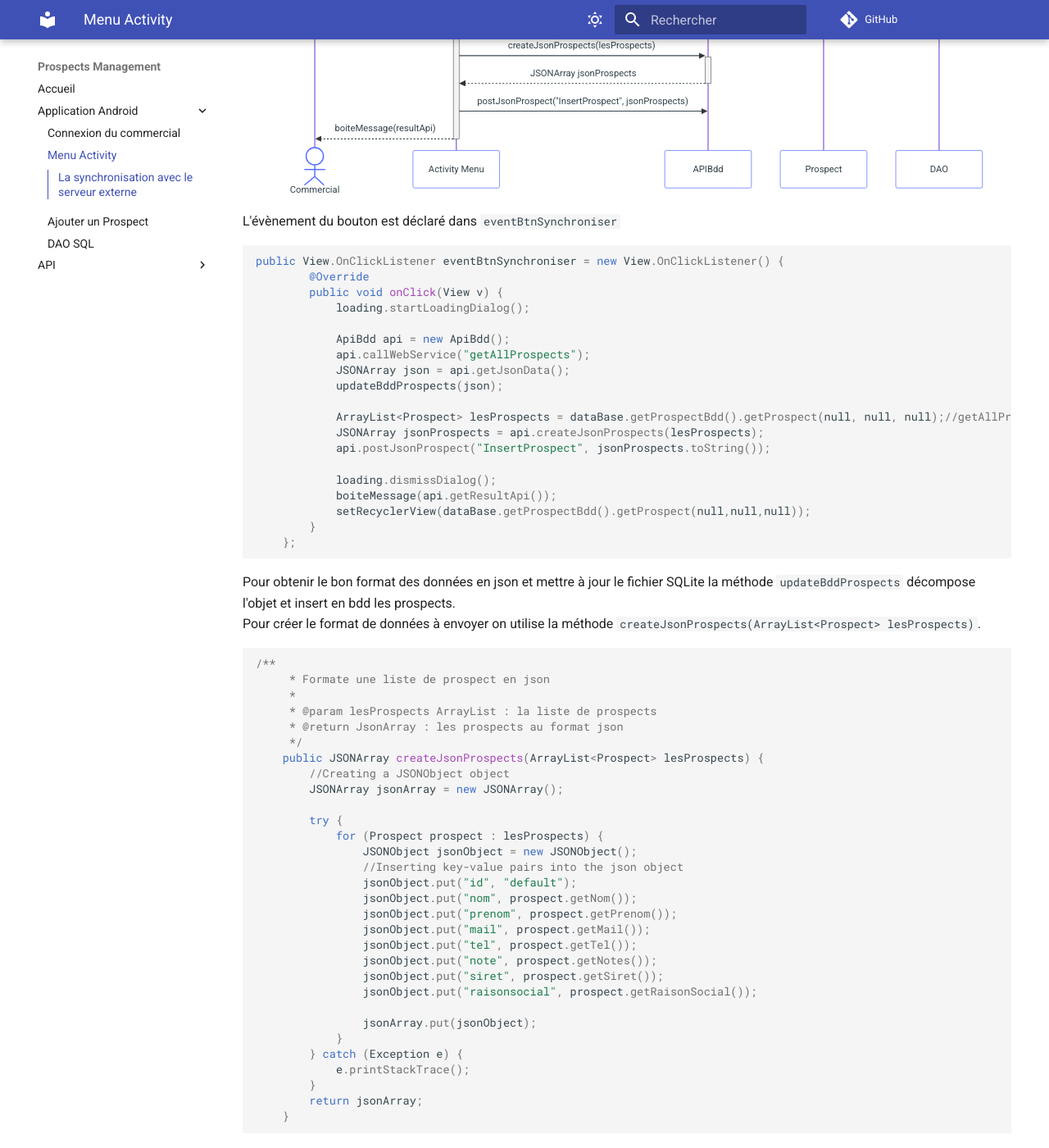
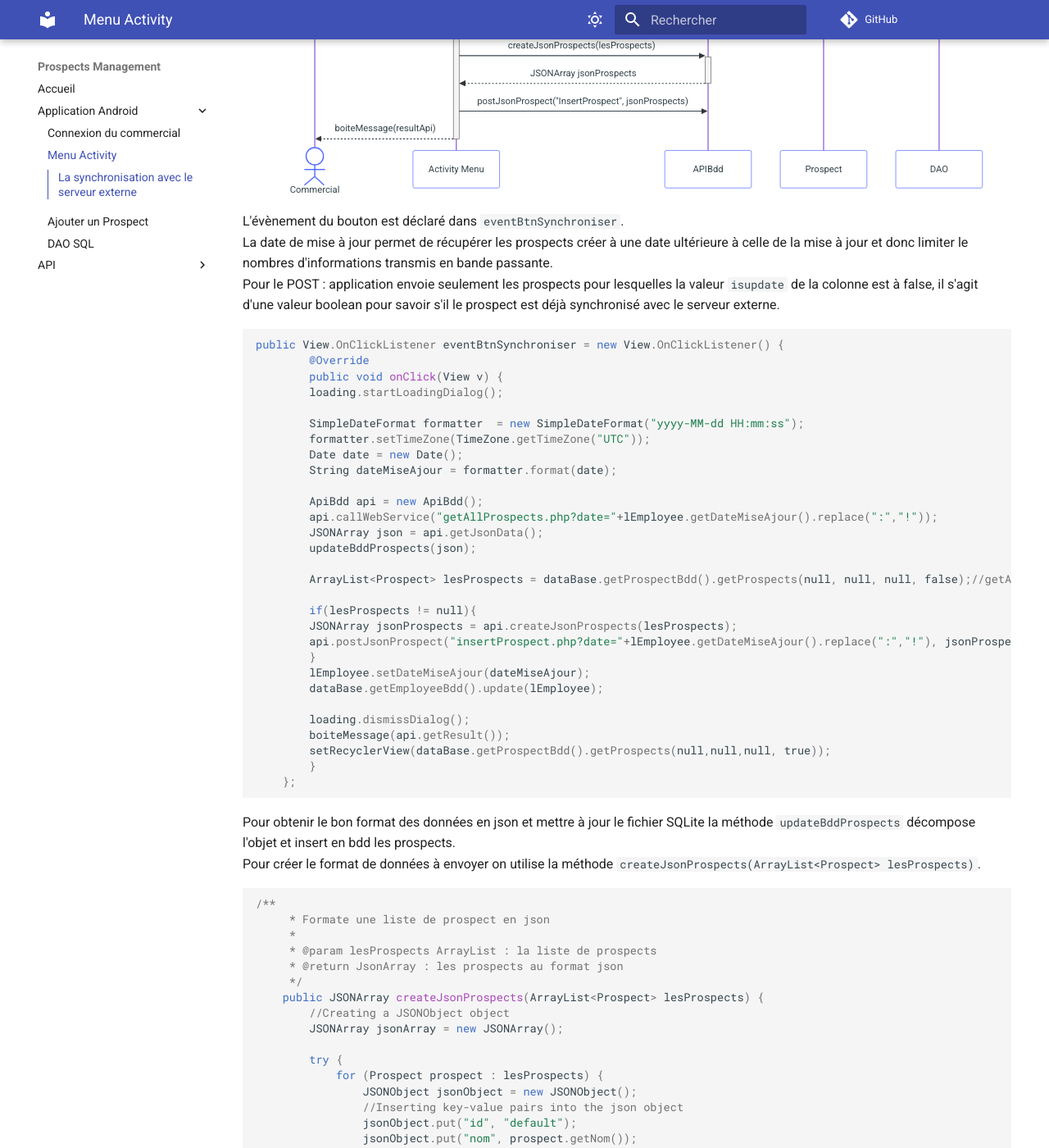
Before and after one commit to LhoMars/ProspectsManagement, an MkDocs documentation site: the page built from docs/javaAndroid/menuActivity.md, in a window 1280 px wide and 1400 px high, scrolled down 738 px. Shown: the whole window at 82% size. Built offline with MkDocs 1.6.1 and Material for MkDocs 9.7.7, drawn with Linux system fonts in a browser that asks for light colours; comment, search, counter and statistics services are not loaded.

Commit message:
doc et changement result api en fonction du code http

````diff
--- a/docs/javaAndroid/menuActivity.md
+++ b/docs/javaAndroid/menuActivity.md
@@ -27,25 +27,38 @@ actor Commercial
   Activity Menu -->>- Commercial: boiteMessage(resultApi)
 ```
 
-L'évènement du bouton est déclaré dans `eventBtnSynchroniser`
+L'évènement du bouton est déclaré dans `eventBtnSynchroniser`.
+La date de mise à jour permet de récupérer les prospects créer à une date ultérieure à celle de la mise à jour et donc limiter le nombres d'informations transmis en bande passante.
+Pour le POST : application envoie seulement les prospects pour lesquelles la valeur `isupdate` de la colonne est à false, il s'agit d'une valeur boolean pour savoir s'il le prospect est déjà synchronisé avec le serveur externe.
+
 ```java
 public View.OnClickListener eventBtnSynchroniser = new View.OnClickListener() {
         @Override
         public void onClick(View v) {
-            loading.startLoadingDialog();
+        loading.startLoadingDialog();
 
-            ApiBdd api = new ApiBdd();
-            api.callWebService("getAllProspects");
-            JSONArray json = api.getJsonData();
-            updateBddProspects(json);
+        SimpleDateFormat formatter  = new SimpleDateFormat("yyyy-MM-dd HH:mm:ss");
+        formatter.setTimeZone(TimeZone.getTimeZone("UTC"));
+        Date date = new Date();
+        String dateMiseAjour = formatter.format(date);
 
-            ArrayList<Prospect> lesProspects = dataBase.getProspectBdd().getProspect(null, null, null);//getAllProspects();
-            JSONArray jsonProspects = api.createJsonProspects(lesProspects);
-            api.postJsonProspect("InsertProspect", jsonProspects.toString());
+        ApiBdd api = new ApiBdd();
+        api.callWebService("getAllProspects.php?date="+lEmployee.getDateMiseAjour().replace(":","!"));
+        JSONArray json = api.getJsonData();
+        updateBddProspects(json);
 
-            loading.dismissDialog();
-            boiteMessage(api.getResultApi());
-            setRecyclerView(dataBase.getProspectBdd().getProspect(null,null,null));
+        ArrayList<Prospect> lesProspects = dataBase.getProspectBdd().getProspects(null, null, null, false);//getAllProspects();
+
+        if(lesProspects != null){
+        JSONArray jsonProspects = api.createJsonProspects(lesProspects);
+        api.postJsonProspect("insertProspect.php?date="+lEmployee.getDateMiseAjour().replace(":","!"), jsonProspects.toString());
+        }
+        lEmployee.setDateMiseAjour(dateMiseAjour);
+        dataBase.getEmployeeBdd().update(lEmployee);
+
+        loading.dismissDialog();
+        boiteMessage(api.getResult());
+        setRecyclerView(dataBase.getProspectBdd().getProspects(null,null,null, true));
         }
     };
 ```
````
Also changed, not shown: docs/API/index.md (+7 -5 lines), 3 other files.
